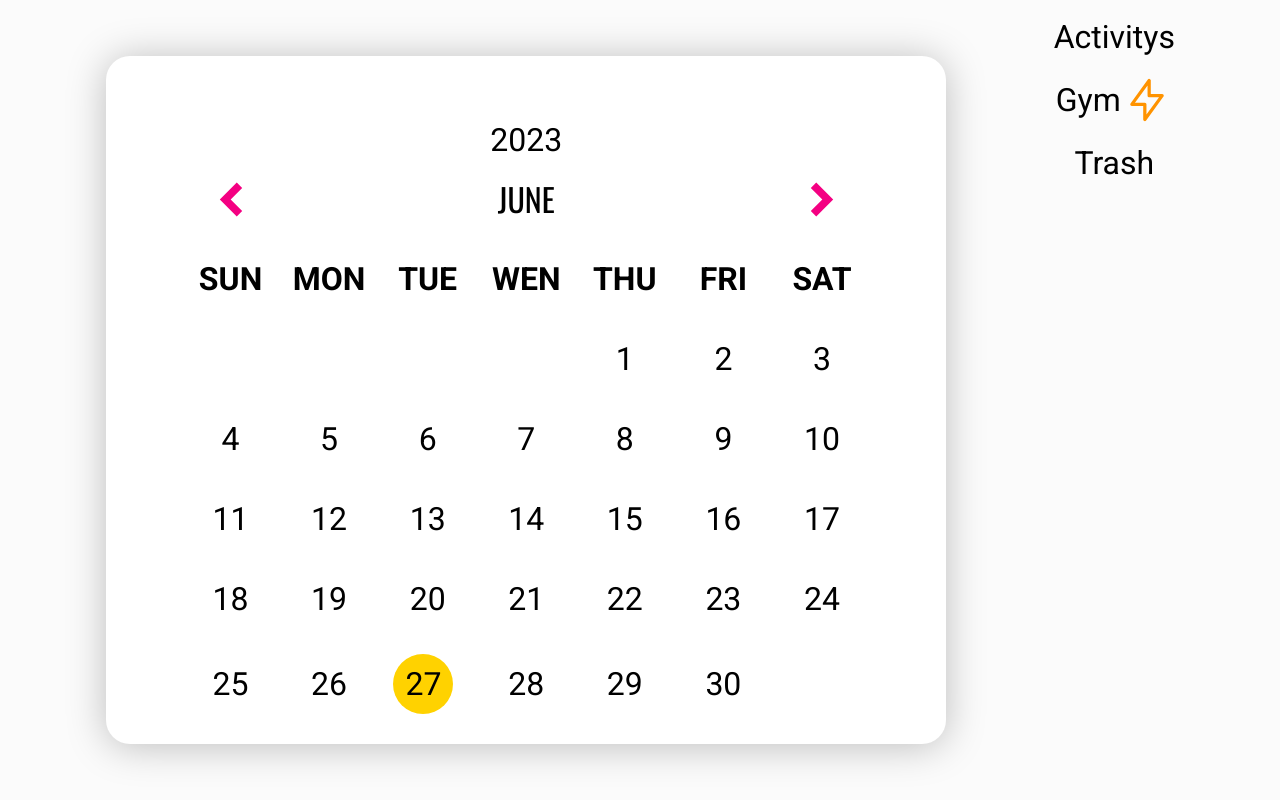
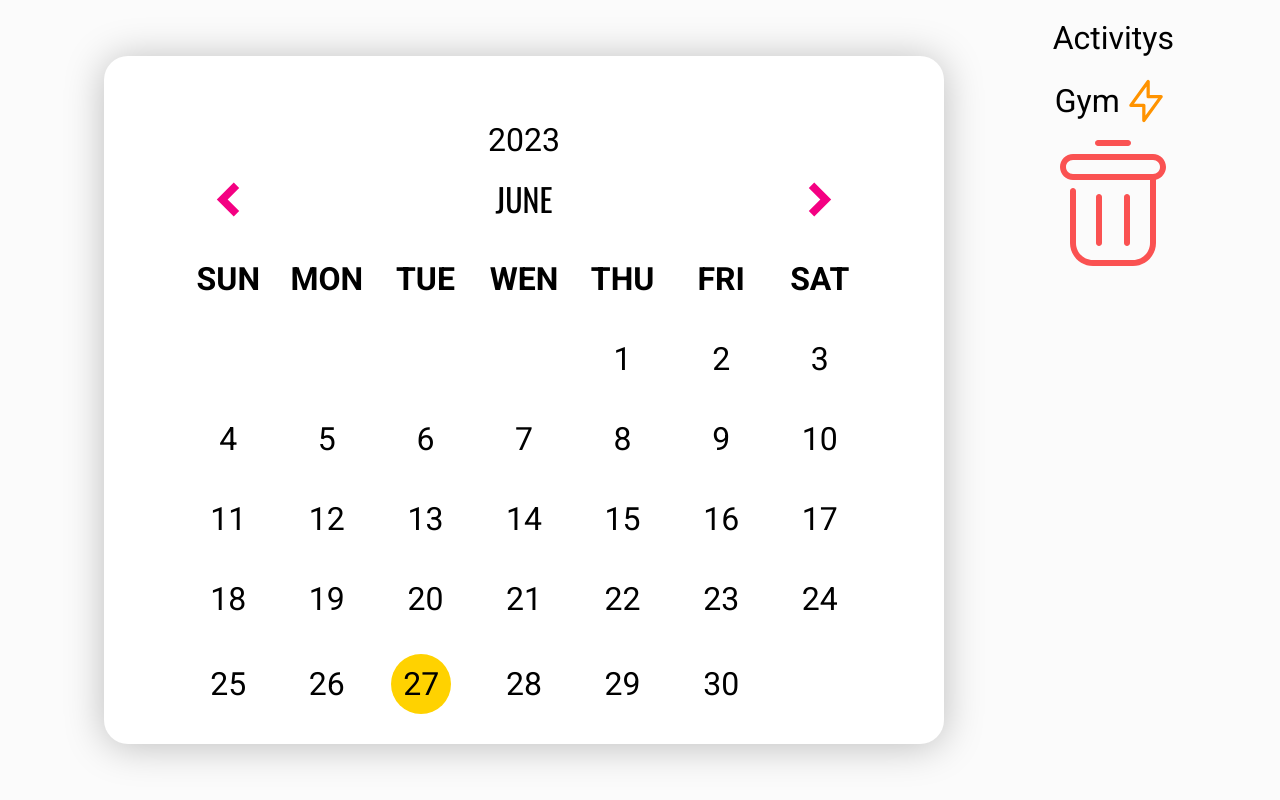
Before and after one commit to Boris-Murillo/calendar, a plain HTML site: page index.html in a window 1280 px wide. Drawn offline with nearby package versions, Linux system fonts and the light colour scheme; no server answers.

Commit message:
added icon trash

```diff
--- a/index.html
+++ b/index.html
@@ -45,7 +45,7 @@
             <img src="icons/bolt.svg">
         </div>
         <div class="trash">
-            <p>Trash</p>
+            <img src="icons/trash.svg">
         </div>
     </div>
     <script src="reminder.js"></script>
```
Also changed, not shown: icons/trash.svg (added).
